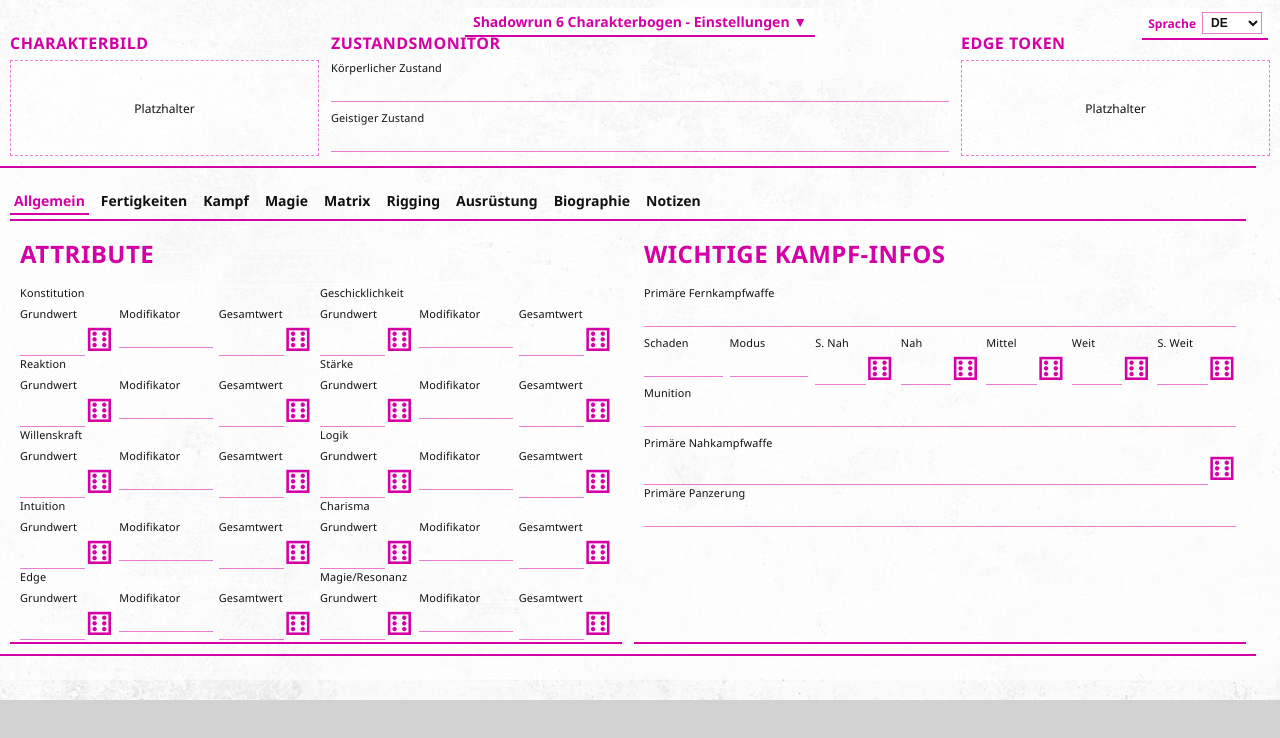
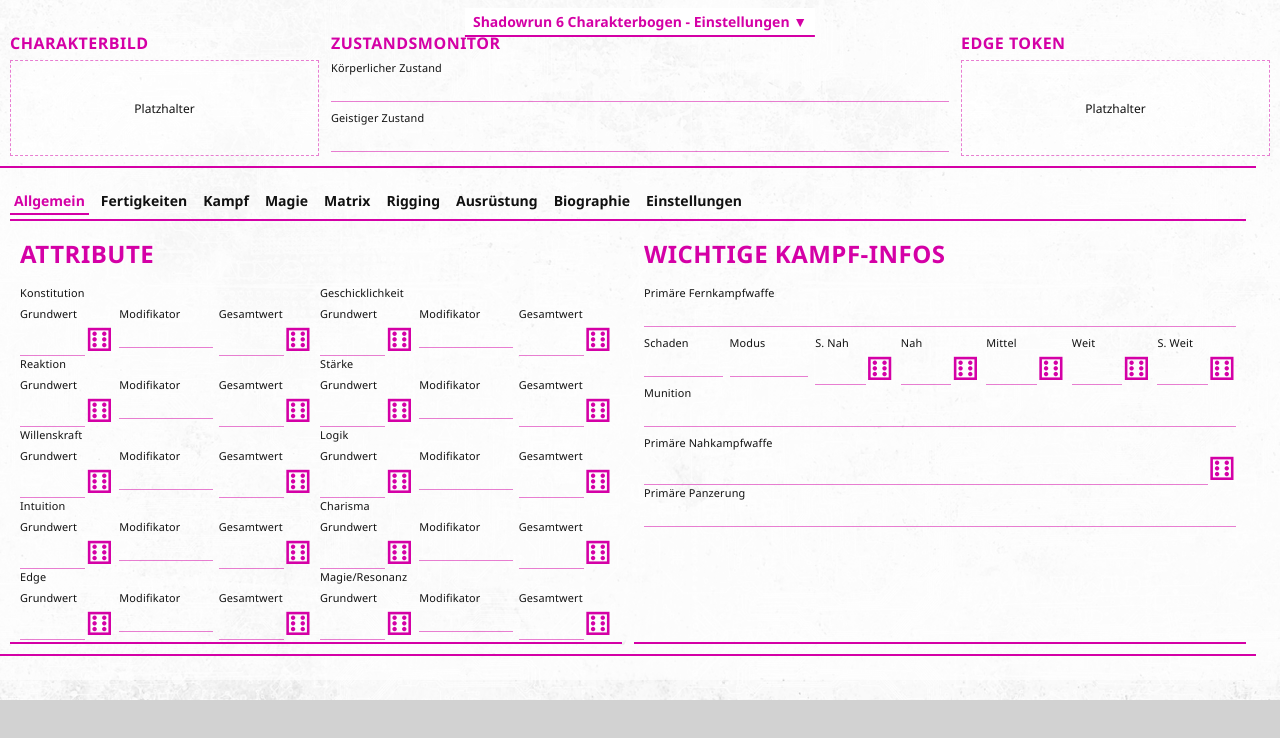
Before and after one commit to bmenschner/sr6-charactersheet-roll20, a plain HTML site: page output/charakterbogen.de.html in a window 1280 px wide. Drawn offline with Linux system fonts and the light colour scheme.

Commit message:
feat: move language switch to settings tab and rename notes tab

```diff
--- a/output/charakterbogen.de.css
+++ b/output/charakterbogen.de.css
@@ -376,10 +376,6 @@ body:has(.sr6-tabs-toggle-input:checked) #tab-content.tab-content,
 }
 
 .sr6-language-control {
-  position: fixed;
-  top: 0.5rem;
-  right: 0.75rem;
-  z-index: 1100;
   display: inline-flex;
   align-items: center;
   gap: 0.375rem;
@@ -405,3 +401,10 @@ body:has(.sr6-tabs-toggle-input:checked) #tab-content.tab-content,
   padding: 0.125rem 0.25rem;
   min-width: 3.75rem;
 }
+
+.sr6-settings-panel {
+  display: flex;
+  flex-direction: column;
+  align-items: flex-start;
+  gap: 0.75rem;
+}
--- a/output/charakterbogen.de.html
+++ b/output/charakterbogen.de.html
@@ -8,14 +8,6 @@
   <body>
     <input id="sr6-tabs-toggle" class="sr6-tabs-toggle-input sr6-charactersheet-settings-toggle-input" type="checkbox" />
     <label class="sr6-tabs-toggle sr6-charactersheet-settings-toggle" for="sr6-tabs-toggle" aria-label="Tabs ein- und ausblenden"></label>
-    <div class="sr6-language-control">
-      <label for="sr6-language-select">Sprache</label>
-      <select id="sr6-language-select" name="attr_sr6_ui_sprache">
-        <option value="de">DE</option>
-        <option value="en">EN</option>
-        <option value="fr">FR</option>
-      </select>
-    </div>
 
     <div class="sr6-charactersheet">
       <section class="sr6-charactersheet-kopfbereich" aria-label="Kopfbereich">
@@ -71,7 +63,7 @@
           <label for="sr6_daten_tab_8" role="tab" aria-controls="sr6_daten_panel_8" data-i18n="tab.biographie">Biographie</label>
 
           <input type="radio" name="sr6_daten_tab" id="sr6_daten_tab_9" />
-          <label for="sr6_daten_tab_9" role="tab" aria-controls="sr6_daten_panel_9" data-i18n="tab.notizen">Notizen</label>
+          <label for="sr6_daten_tab_9" role="tab" aria-controls="sr6_daten_panel_9" data-i18n="tab.einstellungen">Einstellungen</label>
         </div>
 
         <div class="sr6-charactersheet-menu-content">
@@ -359,7 +351,17 @@
             </div>
           </div>
           <div id="sr6_daten_panel_9" class="sr6-charactersheet-tabpanel" role="tabpanel">
-            <p data-i18n="panel.notizen_placeholder">Notizen-Bereich (Platzhalter).</p>
+            <div class="sr6-settings-panel">
+              <div class="sr6-language-control">
+                <label for="sr6-language-select" data-i18n="ui.sprache">Sprache</label>
+                <select id="sr6-language-select" name="attr_sr6_ui_sprache">
+                  <option value="de">DE</option>
+                  <option value="en">EN</option>
+                  <option value="fr">FR</option>
+                </select>
+              </div>
+              <p data-i18n="panel.einstellungen_placeholder">Einstellungen-Bereich (Platzhalter).</p>
+            </div>
           </div>
         </div>
       </section>
@@ -451,7 +453,8 @@
             "tab.rigging": "Rigging",
             "tab.ausruestung": "Ausrüstung",
             "tab.biographie": "Biographie",
-            "tab.notizen": "Notizen",
+            "tab.einstellungen": "Einstellungen",
+            "ui.sprache": "Sprache",
             "field.monitor_koerperlich": "Körperlicher Zustand",
             "field.monitor_geistig": "Geistiger Zustand",
             "field.konstitution": "Konstitution",
@@ -497,7 +500,7 @@
             "panel.matrix_placeholder": "Matrix-Bereich (Platzhalter).",
             "panel.rigging_placeholder": "Rigging-Bereich (Platzhalter).",
             "panel.ausruestung_placeholder": "Ausrüstungs-Bereich (Platzhalter).",
-            "panel.notizen_placeholder": "Notizen-Bereich (Platzhalter)."
+            "panel.einstellungen_placeholder": "Einstellungen-Bereich (Platzhalter)."
           },
           en: {
             "ui.charakterbogen_titel": "Shadowrun 6 Character Sheet",
@@ -515,7 +518,8 @@
             "tab.rigging": "Rigging",
             "tab.ausruestung": "Gear",
             "tab.biographie": "Biography",
-            "tab.notizen": "Notes",
+            "tab.einstellungen": "Settings",
+            "ui.sprache": "Language",
             "field.monitor_koerperlich": "Physical Condition",
             "field.monitor_geistig": "Mental Condition",
             "field.konstitution": "Body",
@@ -561,7 +565,7 @@
             "panel.matrix_placeholder": "Matrix section (placeholder).",
             "panel.rigging_placeholder": "Rigging section (placeholder).",
             "panel.ausruestung_placeholder": "Gear section (placeholder).",
-            "panel.notizen_placeholder": "Notes section (placeholder)."
+            "panel.einstellungen_placeholder": "Settings section (placeholder)."
           },
           fr: {
             "ui.charakterbogen_titel": "Fiche de personnage Shadowrun 6",
@@ -579,7 +583,8 @@
             "tab.rigging": "Pilotage",
             "tab.ausruestung": "Équipement",
             "tab.biographie": "Biographie",
-            "tab.notizen": "Notes",
+            "tab.einstellungen": "Paramètres",
+            "ui.sprache": "Langue",
             "field.monitor_koerperlich": "État physique",
             "field.monitor_geistig": "État mental",
             "field.konstitution": "Constitution",
@@ -625,7 +630,7 @@
             "panel.matrix_placeholder": "Section matrice (placeholder).",
             "panel.rigging_placeholder": "Section pilotage (placeholder).",
             "panel.ausruestung_placeholder": "Section équipement (placeholder).",
-            "panel.notizen_placeholder": "Section notes (placeholder)."
+            "panel.einstellungen_placeholder": "Section paramètres (placeholder)."
           }
         };
 
```
Also changed, not shown: src/i18n/translation.json (+9 -6 lines).
